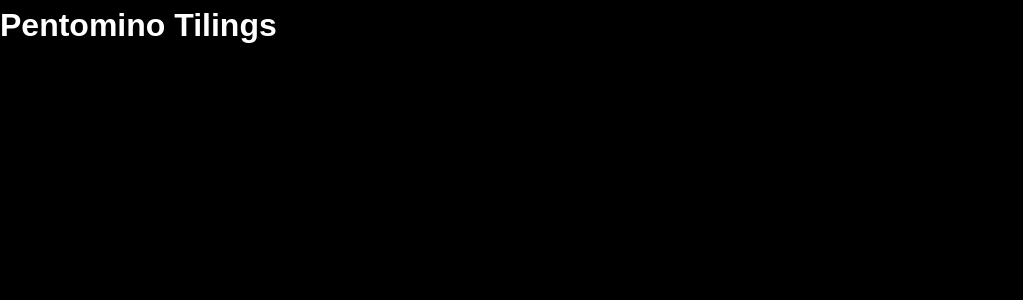
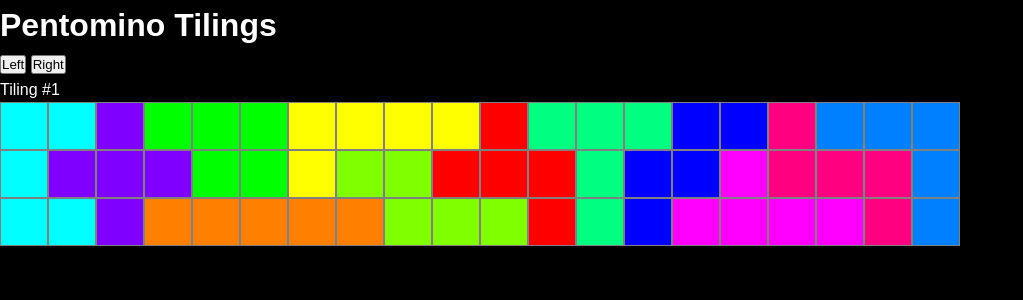
Before and after one commit to ScriptRaccoon/pentomino-tilings, a Svelte app: page / in a window 1280 px wide. Shown: the top 300 px of the page, without its empty margins (0-1023 px from the left). Built offline with nearby package versions, Linux system fonts and the light colour scheme.

Commit message:
basic functionality

```diff
--- a/src/App.svelte
+++ b/src/App.svelte
@@ -1 +1,96 @@
+<script lang="ts">
+	type coord = [number, number]
+	type tiling = Record<string, Array<coord>>
+	let tilings: Array<tiling>
+	let names: Array<string>
+	let current_index = 0
+	$: current_tiling = tilings?.[current_index]
+
+	const n = 3
+	const m = 20
+
+	const COLORS = {
+		F: "rgb(255, 0, 0)",
+		I: "rgb(255, 128, 0)",
+		L: "rgb(255, 255, 0)",
+		N: "rgb(128, 255, 0)",
+		P: "rgb(0, 255, 0)",
+		T: "rgb(0, 255, 128)",
+		U: "rgb(0, 255, 255)",
+		V: "rgb(0, 128, 255)",
+		W: "rgb(0, 0, 255)",
+		X: "rgb(128, 0, 255)",
+		Y: "rgb(255, 0, 255)",
+		Z: "rgb(255, 0, 128)",
+	} as Record<string, string>
+
+	async function init() {
+		const res = await fetch("/data/tilings-3-20.json")
+		if (res.ok) {
+			tilings = (await res.json()) as Array<tiling>
+			names = Object.keys(tilings[0] ?? {})
+		}
+	}
+
+	init()
+
+	function go_left() {
+		current_index--
+		if (current_index < 0) {
+			current_index = tilings.length - 1
+		}
+	}
+
+	function go_right() {
+		current_index += 1
+		if (current_index >= tilings.length) {
+			current_index = 0
+		}
+	}
+</script>
+
 <h1>Pentomino Tilings</h1>
+
+<menu>
+	<button on:click={go_left}> Left </button>
+	<button on:click={go_right}> Right </button>
+</menu>
+
+<p>
+	Tiling #{current_index + 1}
+</p>
+
+{#if names && current_tiling}
+	<div class="board" style:--n={n} style:--m={m}>
+		{#each names as name}
+			{#each { length: 5 } as _, index}
+				{@const [y, x] = current_tiling[name][index]}
+				<div
+					class="cell"
+					style:--x={x}
+					style:--y={y}
+					style:--color={COLORS[name]}
+				/>
+			{/each}
+		{/each}
+	</div>
+{/if}
+
+<style>
+	.board {
+		--u: 3rem;
+		position: relative;
+		height: calc(var(--n) * var(--u));
+		width: calc(var(--m) * var(--u));
+	}
+
+	.cell {
+		background-color: var(--color);
+		width: var(--u);
+		height: var(--u);
+		left: calc(var(--x) * var(--u));
+		top: calc(var(--y) * var(--u));
+		border: 1px solid gray;
+		position: absolute;
+	}
+</style>
```
